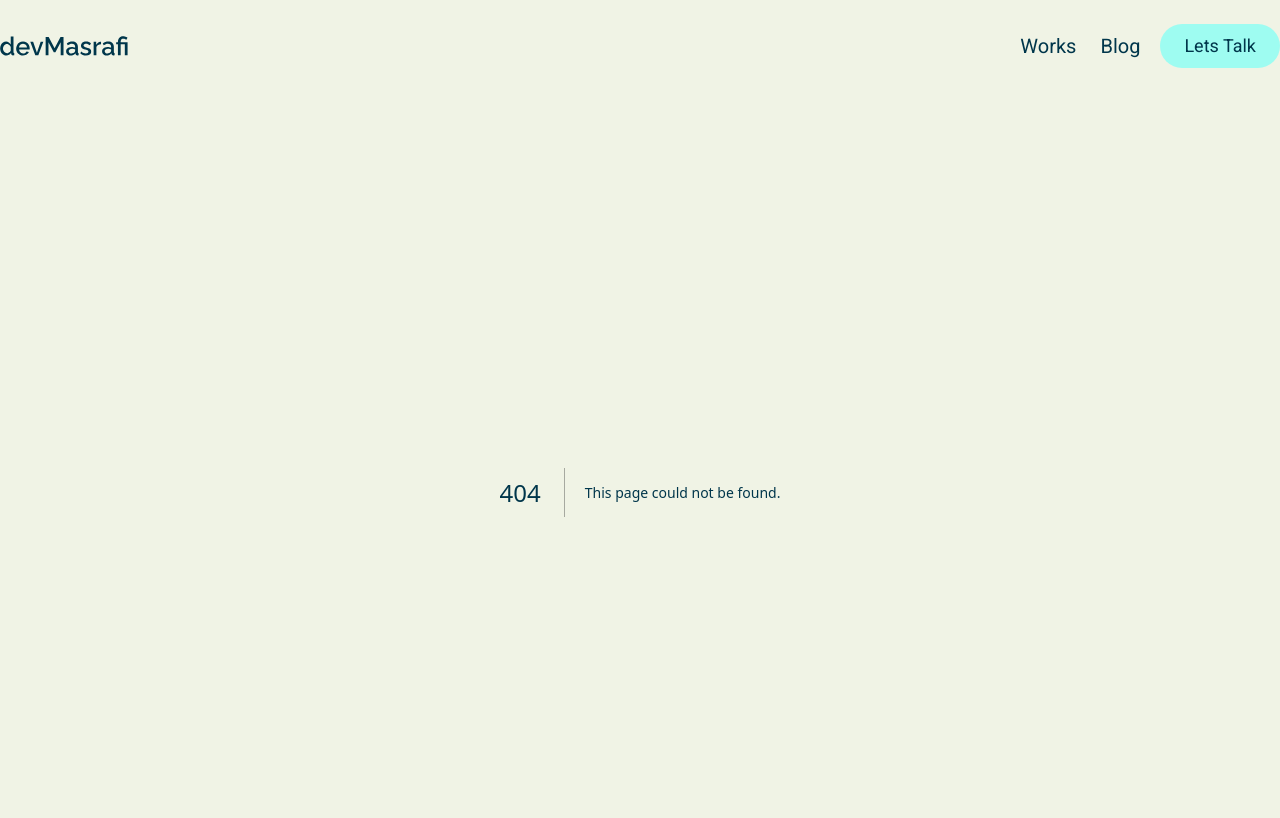
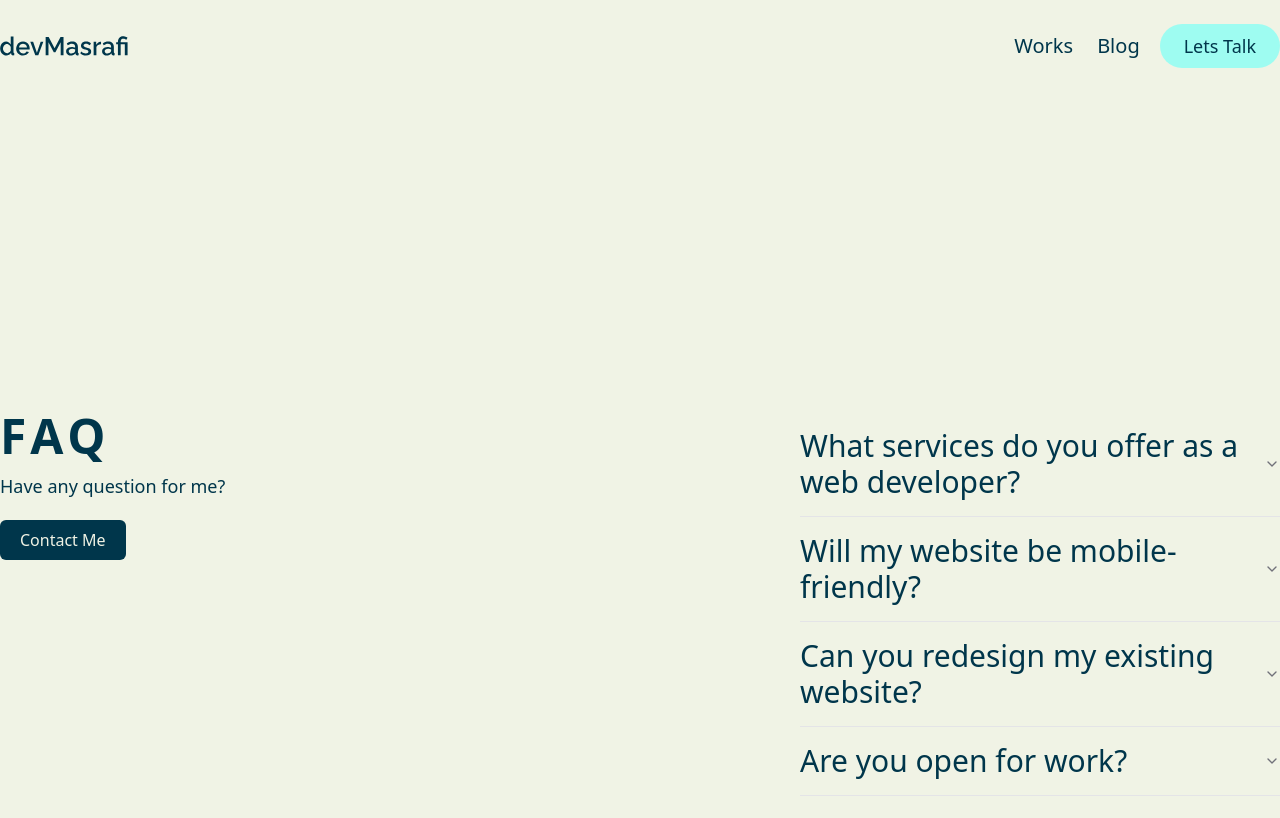
Before and after one commit to devMasrafi/mainportfolioapp, a Next.js app: page /components/faqSection in a window 1280 px wide. Before the commit this address had no page. Shown: the top 818 px of the page. Built offline with nearby package versions, Linux system fonts and the light colour scheme.

Commit message:
update on FAQ section animation

```diff
--- a/src/app/components/aboutMe/page.jsx
+++ b/src/app/components/aboutMe/page.jsx
@@ -23,16 +23,26 @@
       <section className="container mx-auto">
         <div className="flex justify-between mt-[8rem]">
           {/* Left Side */}
-          <div className="w-1/3 h-[25rem] sticky top-[13rem] flex justify-center items-center">
+          <div className="w-1/3 h-[25rem] sticky top-[13rem] flex justify-center items-center lg:mb-[18rem] ">
             <div>
-              <div>
+              <motion.div
+                initial={{opacity: 0, y: 60}}
+                animate={{opacity: 1, y: 0}}
+                whileInView={{once: false, amount: 0.1}}
+              >
                 <h2 className="lg:text-5xl uppercase lg:mb-[2rem]">About Me</h2>
                 <p className="uppercase">Passionate MERN stack developer</p>
                 <button className="lg:py-2 lg:px-4 bg-darkBlue text-mainWhite mt-[1rem] rounded-xl hover:bg-skyblue hover:text-darkBlue transition-all duration-500 ease-out capitalize font-semibold tracking-wider">
                   Download CV
                 </button>
-              </div>
-              <div className="lg:mt-[4rem]">
+              </motion.div>
+              {/* expericence card */}
+              <motion.div
+                initial={{ opacity: 0, y: 50 }}
+                whileInView={{ opacity: 1, y: 0 }}
+                viewport={{ amount: 0.5 }}
+                transition={{ duration: 0.5 }}
+              className="lg:mt-[4rem]">
                 <div className="lg:h-[8rem] lg:w-[12rem] lg:px-2 lg:py-3 lg:border-2 border-darkBlue rounded-md">
                   <h3 className="lg:text-2xl lg:font-semibold underline underline-offset-[2rem]">
                     18+
@@ -42,7 +52,7 @@
                     <span className="uppercase lg:text-2xl">experience</span>
                   </p>
                 </div>
-              </div>
+              </motion.div>
             </div>
           </div>
 
--- /dev/null
+++ b/src/app/components/faqSection/page.jsx
@@ -0,0 +1,98 @@
+"use client";
+
+import { motion } from "framer-motion"; // Import Framer Motion
+import {
+  Accordion,
+  AccordionContent,
+  AccordionItem,
+  AccordionTrigger,
+} from "@/components/ui/accordion";
+
+const FaqSection = () => {
+  // Define animations for the Accordion items
+  const itemVariants = {
+    hidden: { opacity: 0, y: 30 },
+    visible: (index) => ({
+      opacity: 1,
+      y: 0,
+      transition: {
+        delay: index * 0.3, // Delay for each item based on the index
+        duration: 0.5, // Duration for the animation
+      },
+    }),
+  };
+
+  // FAQ items data
+  const faqData = [
+    {
+      value: "item-1",
+      question: "What services do you offer as a web developer?",
+      answer:
+        "Web design & development, responsive design, user-friendly experience, customization of websites as requested, and making changes according to needs.",
+    },
+    {
+      value: "item-2",
+      question: "Will my website be mobile-friendly?",
+      answer:
+        "In today's world, most people use mobile devices or small devices. My website solutions will include responsive and animation-friendly features.",
+    },
+    {
+      value: "item-3",
+      question: "Can you redesign my existing website?",
+      answer:
+        "Yes, I can redesign and code your design. If you want to know more, feel free to contact me anytime.",
+    },
+    {
+      value: "item-4",
+      question: "Are you open for work?",
+      answer:
+        "Yes, I am currently not working in any office or organization, so I'm open for work and expanding my knowledge.",
+    },
+  ];
+
+  return (
+    <main className="lg:my-[20rem]">
+      <section className="container mx-auto flex justify-between">
+        <motion.div
+          initial={{ opacity: 0, y: 50 }}
+          animate={{ opacity: 1, y: 0 }}
+          transition={{ delay: 1, duration: 0.7 }}
+
+          className="lg:w-[20rem]"
+        >
+          <h2 className="lg:text-5xl uppercase font-bold tracking-widest">FAQ</h2>
+          <h3 className="lg:mt-3 lg:text-lg">Have any question for me?</h3>
+          <button className="capitalize lg:py-2 lg:px-5 bg-darkBlue text-mainColor lg:rounded-md lg:mt-5">
+            Contact me
+          </button>
+        </motion.div>
+        <div className="lg:w-[30rem]">
+          <Accordion type="single" collapsible className="w-full">
+            {/* Map over faqData to generate AccordionItems with animations */}
+            {faqData.map((item, index) => (
+              <motion.div
+                key={item.value}
+                variants={itemVariants}
+                initial="hidden"
+                whileInView="visible"
+                viewport={{ amount: 0.2 }}
+                custom={index} // Pass the index to control the delay
+              >
+                <AccordionItem value={item.value}>
+                  <AccordionTrigger className="lg:text-3xl">
+                    {item.question}
+                  </AccordionTrigger>
+                  <AccordionContent className="lg:text-lg">
+                    {item.answer}
+                  </AccordionContent>
+                </AccordionItem>
+              </motion.div>
+            ))}
+          </Accordion>
+        </div>
+      </section>
+    </main>
+  );
+};
+
+export default FaqSection;
--- a/src/app/globals.css
+++ b/src/app/globals.css
@@ -4,11 +4,6 @@
 @tailwind base;
 @tailwind components;
 @tailwind utilities;
-
-:root {
-  --background: #ffffff;
-  --foreground: #171717;
-}
 
 /* Hide scrollbar but enable scrolling */
 .scroll-container {
@@ -24,3 +19,66 @@
   scrollbar-width: none; /* Hide scrollbar */
   -ms-overflow-style: none; /* Internet Explorer 10+ */
 }
+@layer base {
+  :root {
+    --background: 0 0% 100%;
+    --foreground: 240 10% 3.9%;
+    --card: 0 0% 100%;
+    --card-foreground: 240 10% 3.9%;
+    --popover: 0 0% 100%;
+    --popover-foreground: 240 10% 3.9%;
+    --primary: 240 5.9% 10%;
+    --primary-foreground: 0 0% 98%;
+    --secondary: 240 4.8% 95.9%;
+    --secondary-foreground: 240 5.9% 10%;
+    --muted: 240 4.8% 95.9%;
+    --muted-foreground: 240 3.8% 46.1%;
+    --accent: 240 4.8% 95.9%;
+    --accent-foreground: 240 5.9% 10%;
+    --destructive: 0 84.2% 60.2%;
+    --destructive-foreground: 0 0% 98%;
+    --border: 240 5.9% 90%;
+    --input: 240 5.9% 90%;
+    --ring: 240 10% 3.9%;
+    --chart-1: 12 76% 61%;
+    --chart-2: 173 58% 39%;
+    --chart-3: 197 37% 24%;
+    --chart-4: 43 74% 66%;
+    --chart-5: 27 87% 67%;
+    --radius: 0.5rem;
+  }
+  .dark {
+    --background: 240 10% 3.9%;
+    --foreground: 0 0% 98%;
+    --card: 240 10% 3.9%;
+    --card-foreground: 0 0% 98%;
+    --popover: 240 10% 3.9%;
+    --popover-foreground: 0 0% 98%;
+    --primary: 0 0% 98%;
+    --primary-foreground: 240 5.9% 10%;
+    --secondary: 240 3.7% 15.9%;
+    --secondary-foreground: 0 0% 98%;
+    --muted: 240 3.7% 15.9%;
+    --muted-foreground: 240 5% 64.9%;
+    --accent: 240 3.7% 15.9%;
+    --accent-foreground: 0 0% 98%;
+    --destructive: 0 62.8% 30.6%;
+    --destructive-foreground: 0 0% 98%;
+    --border: 240 3.7% 15.9%;
+    --input: 240 3.7% 15.9%;
+    --ring: 240 4.9% 83.9%;
+    --chart-1: 220 70% 50%;
+    --chart-2: 160 60% 45%;
+    --chart-3: 30 80% 55%;
+    --chart-4: 280 65% 60%;
+    --chart-5: 340 75% 55%;
+  }
+}
+@layer base {
+  * {
+    @apply border-border;
+  }
+  body {
+    @apply bg-background text-foreground;
+  }
+}
--- a/src/app/page.jsx
+++ b/src/app/page.jsx
@@ -4,6 +4,7 @@
 import WebDefaultBgColor from "./components/webDefaultColor/page";
 import MyProjects from "./components/myProjects/page";
 import AboutMe from "./components/aboutMe/page";
+import FaqSection from "./components/faqSection/page";
 
 export default function Home() {
   return (
@@ -35,8 +36,8 @@
         <AboutMe />
       </div>
 
-      <div>faq
-
+      <div>
+          <FaqSection/>
       </div>
     </main>
   );
--- /dev/null
+++ b/src/components/ui/accordion.jsx
@@ -0,0 +1,43 @@
+"use client"
+
+import * as React from "react"
+import * as AccordionPrimitive from "@radix-ui/react-accordion"
+import { ChevronDown } from "lucide-react"
+
+import { cn } from "@/lib/utils"
+
+const Accordion = AccordionPrimitive.Root
+
+const AccordionItem = React.forwardRef(({ className, ...props }, ref) => (
+  <AccordionPrimitive.Item ref={ref} className={cn("border-b", className)} {...props} />
+))
+AccordionItem.displayName = "AccordionItem"
+
+const AccordionTrigger = React.forwardRef(({ className, children, ...props }, ref) => (
+  <AccordionPrimitive.Header className="flex">
+    <AccordionPrimitive.Trigger
+      ref={ref}
+      className={cn(
+        "flex flex-1 items-center justify-between py-4 text-sm font-medium transition-all hover:underline text-left [&[data-state=open]>svg]:rotate-180",
+        className
+      )}
+      {...props}>
+      {children}
+      <ChevronDown
+        className="h-4 w-4 shrink-0 text-muted-foreground transition-transform duration-200" />
+    </AccordionPrimitive.Trigger>
+  </AccordionPrimitive.Header>
+))
+AccordionTrigger.displayName = AccordionPrimitive.Trigger.displayName
+
+const AccordionContent = React.forwardRef(({ className, children, ...props }, ref) => (
+  <AccordionPrimitive.Content
+    ref={ref}
+    className="overflow-hidden text-sm data-[state=closed]:animate-accordion-up data-[state=open]:animate-accordion-down"
+    {...props}>
+    <div className={cn("pb-4 pt-0", className)}>{children}</div>
+  </AccordionPrimitive.Content>
+))
+AccordionContent.displayName = AccordionPrimitive.Content.displayName
+
+export { Accordion, AccordionItem, AccordionTrigger, AccordionContent }
--- /dev/null
+++ b/src/lib/utils.js
@@ -0,0 +1,6 @@
+import { clsx } from "clsx";
+import { twMerge } from "tailwind-merge"
+
+export function cn(...inputs) {
+  return twMerge(clsx(inputs));
+}
--- a/tailwind.config.js
+++ b/tailwind.config.js
@@ -1,5 +1,6 @@
 /** @type {import('tailwindcss').Config} */
 module.exports = {
+    darkMode: ["class"],
     content: [
     "./src/pages/**/*.{js,ts,jsx,tsx,mdx}",
     "./src/components/**/*.{js,ts,jsx,tsx,mdx}",
@@ -7,29 +8,88 @@
   ],
   theme: {
   	screens: {
-      'sm': '320px',
-      // => @media (min-width: 320px) { ... }
-
-      'md': '768px',
-      // => @media (min-width: 768px) { ... }
-
-      'lg': '1280px',
-      // => @media (min-width: 1280px) { ... }
+  		sm: '320px',
+  		md: '768px',
+  		lg: '1280px'
   	},
-    fontFamily:{
-      'Roboto': ['"Roboto", serif']
+  	fontFamily: {
+  		Roboto: ['Roboto", serif']
   	},
   	extend: {
-
   		colors: {
-        background: "var(--background)",
-        foreground: "var(--foreground)",
-        'mainColor': '#F0F3E5',
-        'mainWhite': "#FFFFFF",
-        'skyblue': '#9EFCF1',
-        'darkBlue': '#00364B'
+  			background: 'hsl(var(--background))',
+  			foreground: 'hsl(var(--foreground))',
+  			mainColor: '#F0F3E5',
+  			mainWhite: '#FFFFFF',
+  			skyblue: '#9EFCF1',
+  			darkBlue: '#00364B',
+  			card: {
+  				DEFAULT: 'hsl(var(--card))',
+  				foreground: 'hsl(var(--card-foreground))'
   			},
+  			popover: {
+  				DEFAULT: 'hsl(var(--popover))',
+  				foreground: 'hsl(var(--popover-foreground))'
   			},
+  			primary: {
+  				DEFAULT: 'hsl(var(--primary))',
+  				foreground: 'hsl(var(--primary-foreground))'
   			},
-  plugins: [],
+  			secondary: {
+  				DEFAULT: 'hsl(var(--secondary))',
+  				foreground: 'hsl(var(--secondary-foreground))'
+  			},
+  			muted: {
+  				DEFAULT: 'hsl(var(--muted))',
+  				foreground: 'hsl(var(--muted-foreground))'
+  			},
+  			accent: {
+  				DEFAULT: 'hsl(var(--accent))',
+  				foreground: 'hsl(var(--accent-foreground))'
+  			},
+  			destructive: {
+  				DEFAULT: 'hsl(var(--destructive))',
+  				foreground: 'hsl(var(--destructive-foreground))'
+  			},
+  			border: 'hsl(var(--border))',
+  			input: 'hsl(var(--input))',
+  			ring: 'hsl(var(--ring))',
+  			chart: {
+  				'1': 'hsl(var(--chart-1))',
+  				'2': 'hsl(var(--chart-2))',
+  				'3': 'hsl(var(--chart-3))',
+  				'4': 'hsl(var(--chart-4))',
+  				'5': 'hsl(var(--chart-5))'
+  			}
+  		},
+  		borderRadius: {
+  			lg: 'var(--radius)',
+  			md: 'calc(var(--radius) - 2px)',
+  			sm: 'calc(var(--radius) - 4px)'
+  		},
+  		keyframes: {
+  			'accordion-down': {
+  				from: {
+  					height: '0'
+  				},
+  				to: {
+  					height: 'var(--radix-accordion-content-height)'
+  				}
+  			},
+  			'accordion-up': {
+  				from: {
+  					height: 'var(--radix-accordion-content-height)'
+  				},
+  				to: {
+  					height: '0'
+  				}
+  			}
+  		},
+  		animation: {
+  			'accordion-down': 'accordion-down 0.2s ease-out',
+  			'accordion-up': 'accordion-up 0.2s ease-out'
+  		}
+  	}
+  },
+  plugins: [require("tailwindcss-animate")],
 };
```
Also changed, not shown: package.json (+7 -1 lines), components.json (added), 1 other file (tests, documents, lock files or other folders). Lines whose indentation alone changed are shown as unchanged.
